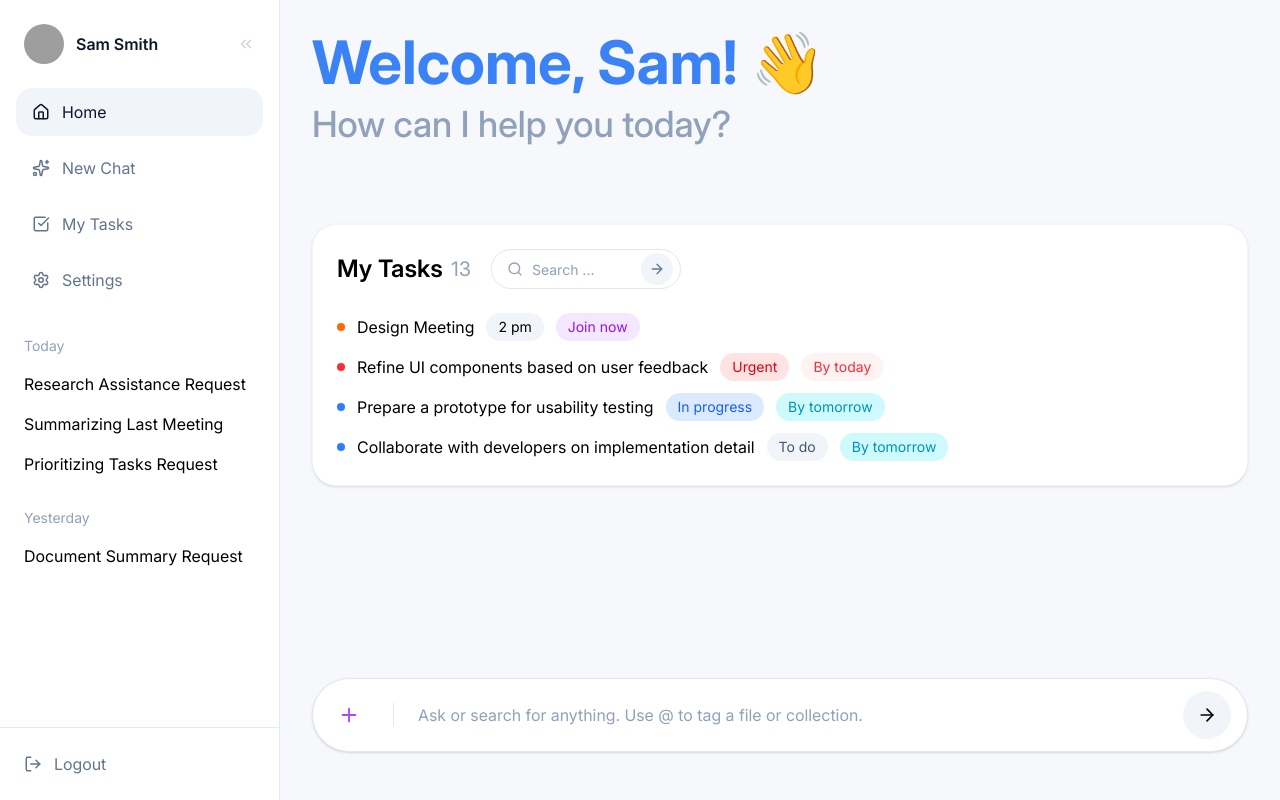
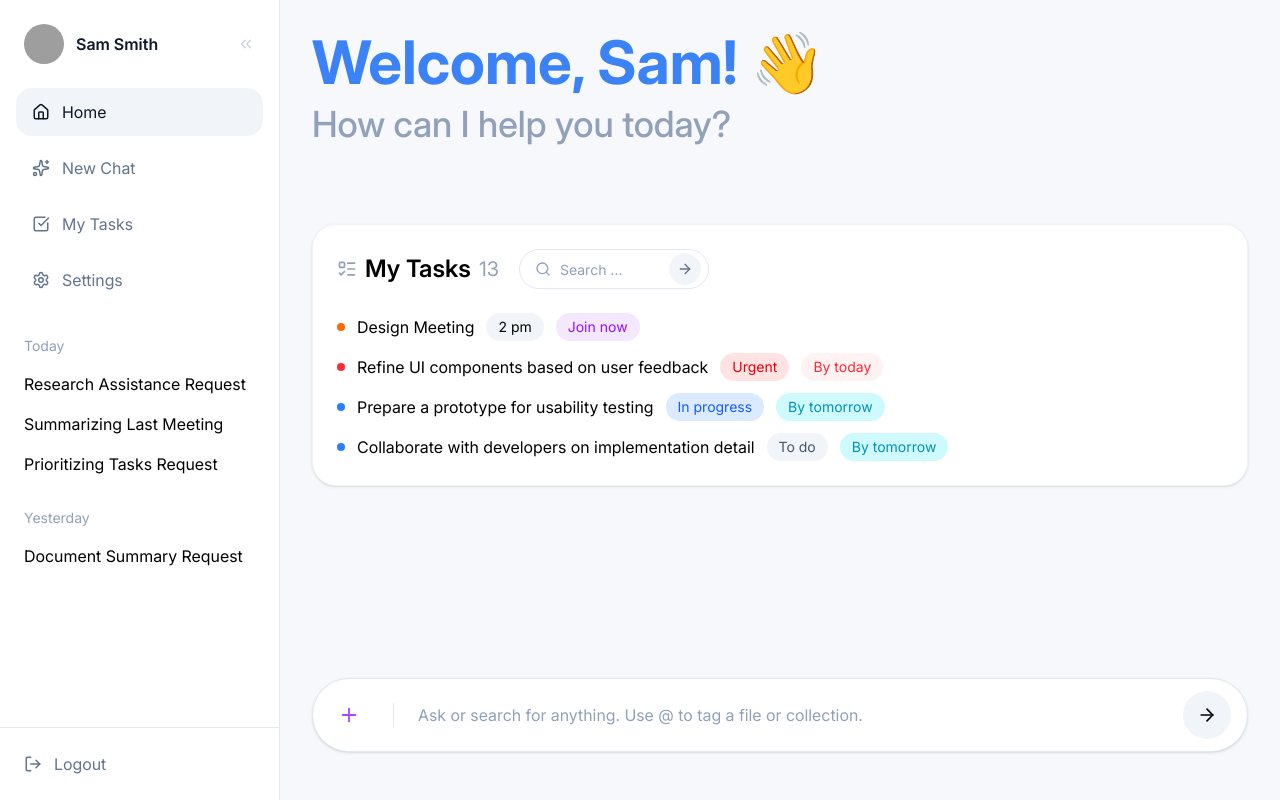
Before and after one commit to elmira-orooji/advanced-rag-system, a React (Vite) app in the folder frontend/my-rag-app/: page /home in a window 1280 px wide. Built offline with nearby package versions, Linux system fonts and the light colour scheme; grey boxes are pictures that could not be loaded.

Commit message:
redesign-add to-do list icon

```diff
--- a/frontend/my-rag-app/src/pages/DashboardPage.tsx
+++ b/frontend/my-rag-app/src/pages/DashboardPage.tsx
@@ -5,7 +5,7 @@ import {
   useChatHistory,
 } from "../hooks/useChatHistory";
 import ChatWindow from "../components/ChatWindow";
-import { Search,ArrowRight} from "lucide-react";
+import { Search,ArrowRight,ListTodo} from "lucide-react";
 
 
 export default function DasboardPage() {
@@ -125,10 +125,17 @@ const handleSendMessage = (
 
   <div className="flex items-center gap-5">
 
-    <h2 className="text-2xl font-semibold flex items-center">
-      My Tasks
+    <h2 className="text-2xl font-semibold flex items-center gap-2">
+      <ListTodo
+        size={20}
+        className="text-slate-400"
+      />
 
-      <span className="ml-2 text-slate-400 font-normal text-xl">
+      <span>
+        My Tasks
+      </span>
+
+      <span className="text-slate-400 font-normal text-xl">
         13
       </span>
     </h2>
```
